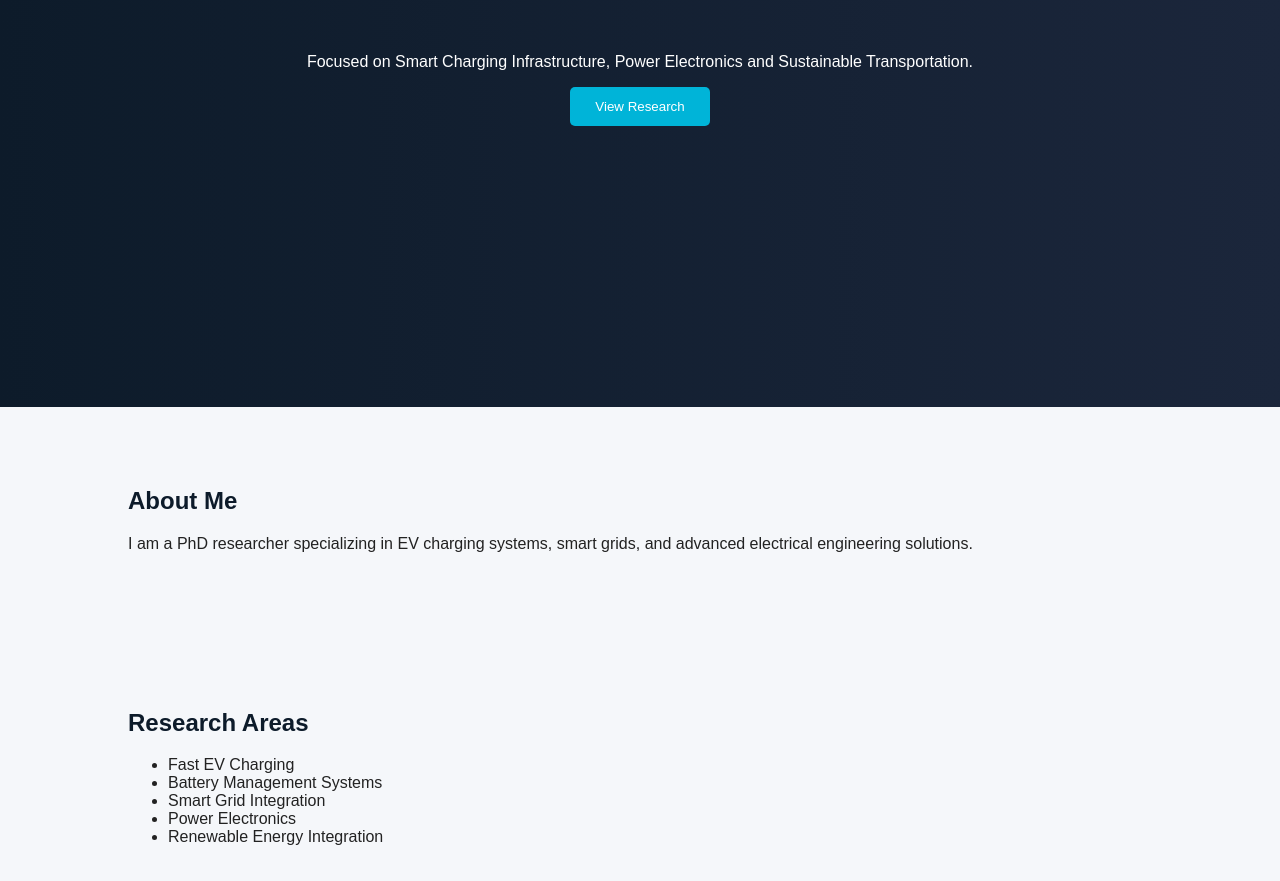
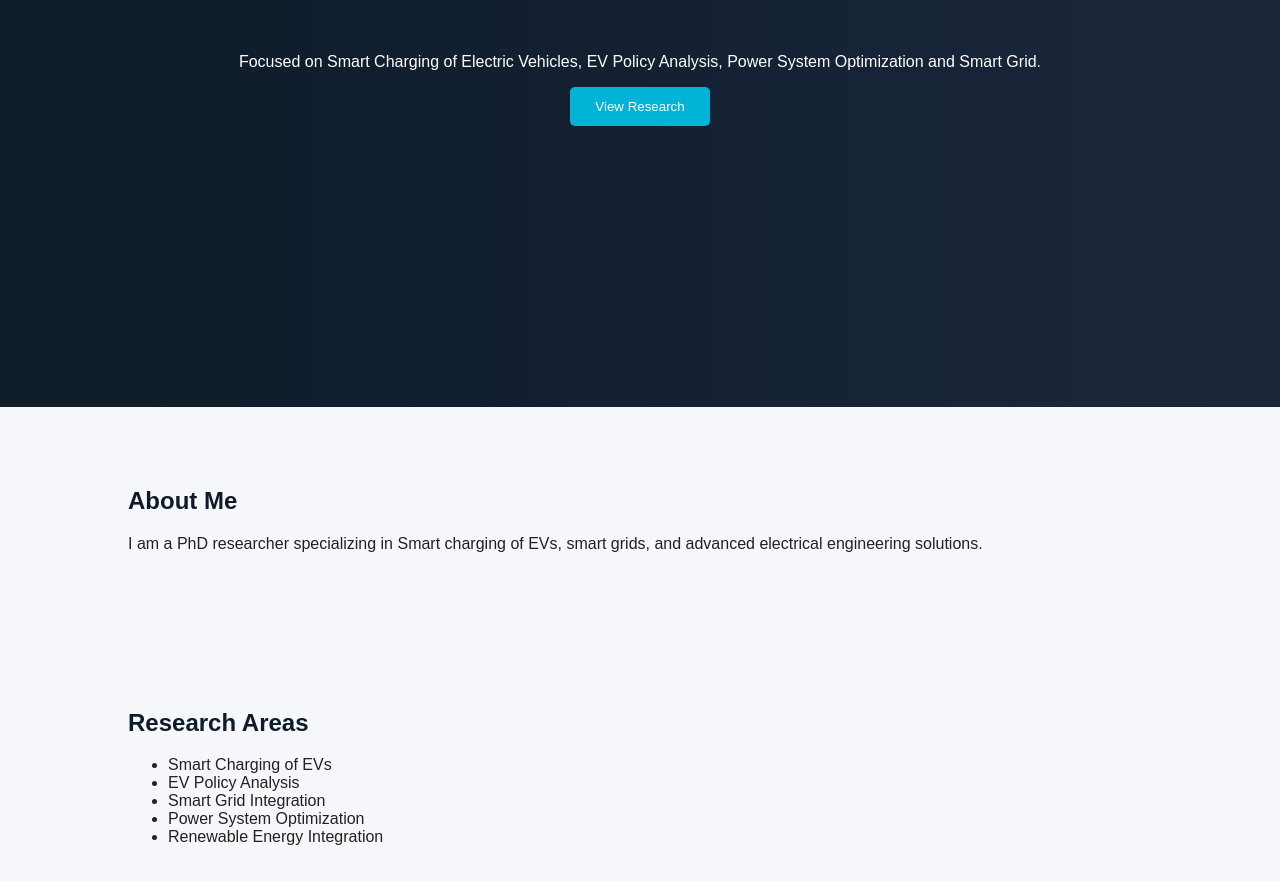
Before and after one commit to Payal-GridIntegration/payal-gridintegration.github.io, a plain HTML site: page index.html in a window 1280 px wide. Shown: the part 531-1412 px from the top of the page. Drawn offline with Linux system fonts and the light colour scheme.

Commit message:
Update index.html

```diff
--- a/index.html
+++ b/index.html
@@ -3,14 +3,14 @@
 <head>
     <meta charset="UTF-8">
     <meta name="viewport" content="width=device-width, initial-scale=1.0">
-    <title>Dr. Rahul Sharma | EV Charging Research</title>
+    <title>Dr. Payal Dahiwale | EV Charging Research</title>
     <link rel="stylesheet" href="style.css">
 </head>
 <body>
 
 <header>
     <nav>
-        <h1>Dr. Rahul Sharma</h1>
+        <h1>Dr. Payal Dahiwale</h1>
         <ul>
             <li><a href="#about">About</a></li>
             <li><a href="#research">Research</a></li>
@@ -23,14 +23,14 @@
 
 <section class="hero">
     <h2>EV Charging Researcher & Electrical Engineer</h2>
-    <p>Focused on Smart Charging Infrastructure, Power Electronics and Sustainable Transportation.</p>
+    <p>Focused on Smart Charging of Electric Vehicles, EV Policy Analysis, Power System Optimization and Smart Grid.</p>
     <button>View Research</button>
 </section>
 
 <section id="about">
     <h2>About Me</h2>
     <p>
-        I am a PhD researcher specializing in EV charging systems,
+        I am a PhD researcher specializing in Smart charging of EVs,
         smart grids, and advanced electrical engineering solutions.
     </p>
 </section>
@@ -38,10 +38,10 @@
 <section id="research">
     <h2>Research Areas</h2>
     <ul>
-        <li>Fast EV Charging</li>
-        <li>Battery Management Systems</li>
+        <li>Smart Charging of EVs</li>
+        <li>EV Policy Analysis</li>
         <li>Smart Grid Integration</li>
-        <li>Power Electronics</li>
+        <li>Power System Optimization</li>
         <li>Renewable Energy Integration</li>
     </ul>
 </section>
```
